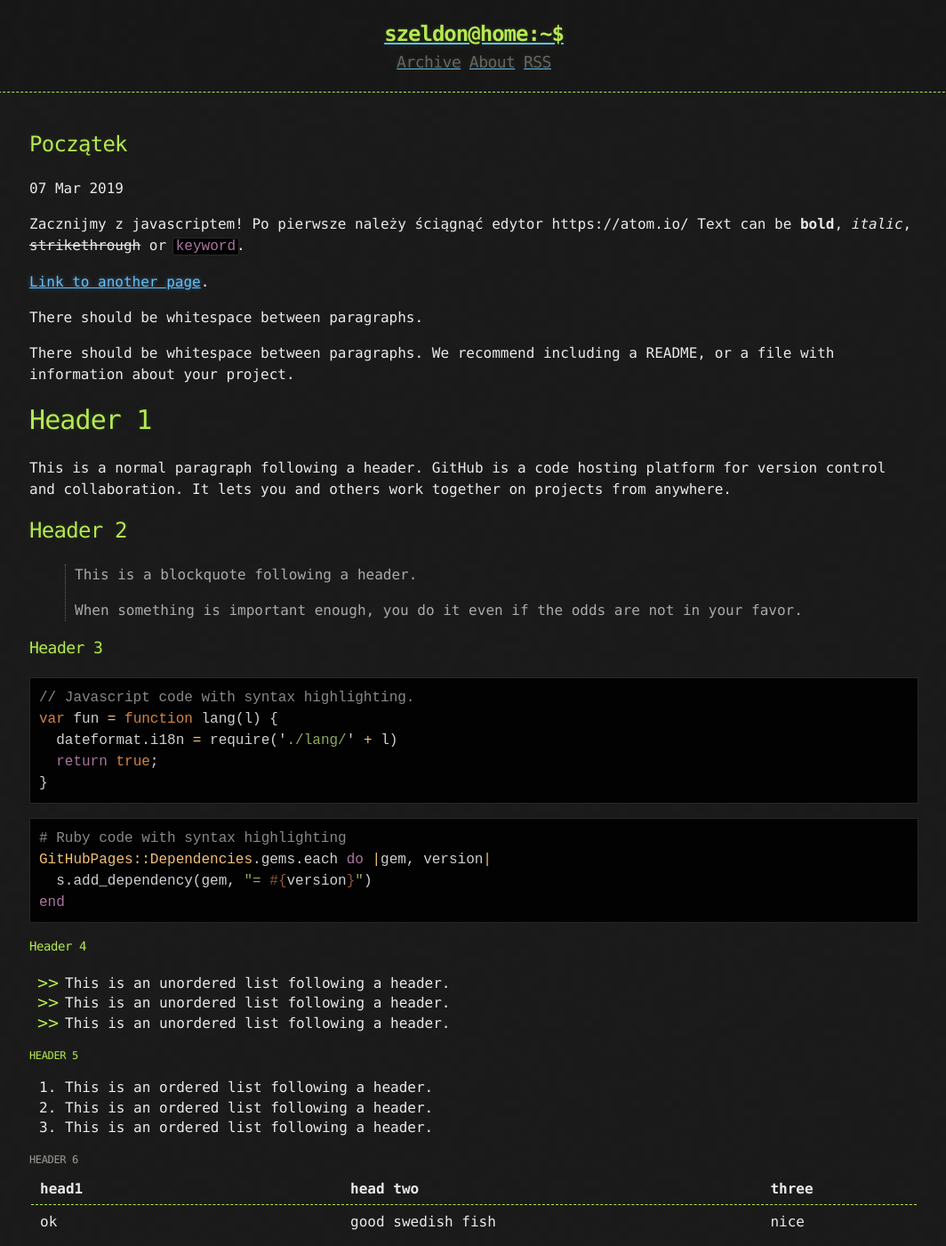
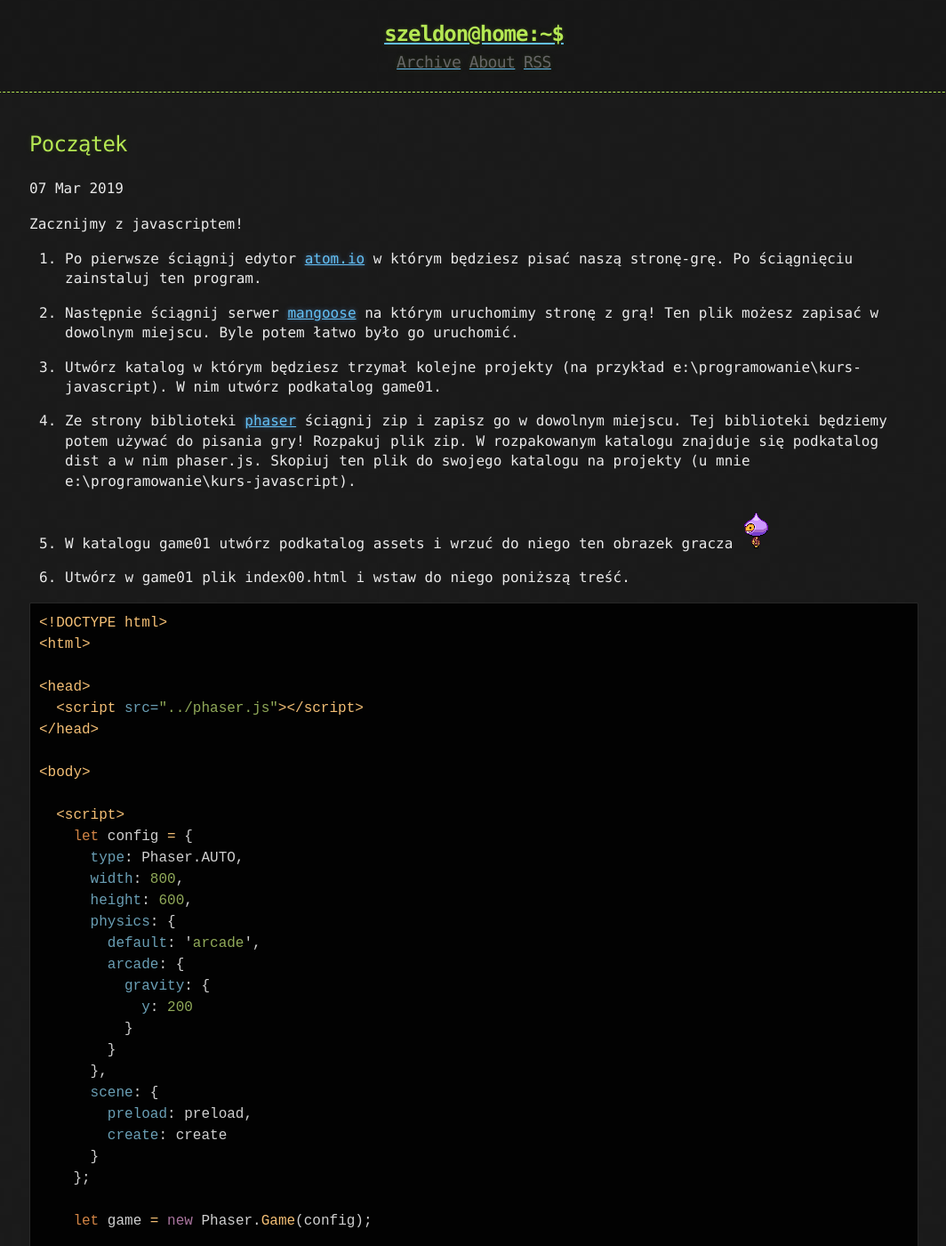
Before and after one commit to szeldon/szeldon.github.io, a Jekyll site: the page built from _posts/2019-03-07-poczatek.md, in a window 1280 px wide and 1400 px high. Shown: the whole window at 89% size, without its empty margins (107-1171 px from the left). Built offline with Jekyll 4.4.1, drawn with Linux system fonts in a browser that asks for light colours; some of the changed text lies outside the part shown.

Commit message:
Pierwszy post o tworzeniu środowiska phaser+mangoose+atom.

````diff
--- a/_posts/2019-03-07-poczatek.md
+++ b/_posts/2019-03-07-poczatek.md
@@ -3,122 +3,77 @@ title: Początek
 published: true
 ---
 
-Zacznijmy z javascriptem! Po pierwsze należy ściągnąć edytor https://atom.io/ Text can be **bold**, _italic_, ~~strikethrough~~ or `keyword`.
+Zacznijmy z javascriptem!
 
-[Link to another page](another-page).
+1. Po pierwsze ściągnij edytor [atom.io](https://atom.io/) w którym będziesz pisać naszą stronę-grę. Po ściągnięciu zainstaluj ten program.
 
-There should be whitespace between paragraphs.
+1. Następnie ściągnij serwer [mangoose](https://cesanta.com/binary.html) na którym uruchomimy stronę z grą! Ten plik możesz zapisać w dowolnym miejscu. Byle potem łatwo było  go uruchomić.
 
-There should be whitespace between paragraphs. We recommend including a README, or a file with information about your project.
+1. Utwórz katalog w którym będziesz trzymał kolejne projekty (na przykład e:\programowanie\kurs-javascript). W nim utwórz podkatalog game01.
 
-# [](#header-1)Header 1
+1. Ze strony biblioteki [phaser](https://github.com/photonstorm/phaser/archive/v3.16.2.zip) ściągnij zip i zapisz go w dowolnym miejscu. Tej biblioteki będziemy potem używać do pisania gry! Rozpakuj plik zip. W rozpakowanym katalogu znajduje się podkatalog dist a w nim phaser.js. Skopiuj ten plik do swojego katalogu na projekty (u mnie e:\programowanie\kurs-javascript).
 
-This is a normal paragraph following a header. GitHub is a code hosting platform for version control and collaboration. It lets you and others work together on projects from anywhere.
+1. W katalogu game01 utwórz podkatalog assets i wrzuć do niego ten obrazek gracza
+![](/assets/kurs-js/game01/player-simple.png)
 
-## [](#header-2)Header 2
+1. Utwórz w game01 plik index00.html i wstaw do niego poniższą treść.
 
-> This is a blockquote following a header.
->
-> When something is important enough, you do it even if the odds are not in your favor.
+```html
+<!DOCTYPE html>
+<html>
 
-### [](#header-3)Header 3
+<head>
+  <script src="../phaser.js"></script>
+</head>
 
-```js
-// Javascript code with syntax highlighting.
-var fun = function lang(l) {
-  dateformat.i18n = require('./lang/' + l)
-  return true;
-}
+<body>
+
+  <script>
+    let config = {
+      type: Phaser.AUTO,
+      width: 800,
+      height: 600,
+      physics: {
+        default: 'arcade',
+        arcade: {
+          gravity: {
+            y: 200
+          }
+        }
+      },
+      scene: {
+        preload: preload,
+        create: create
+      }
+    };
+
+    let game = new Phaser.Game(config);
+
+    function preload() {
+
+      this.load.image('player', 'assets/player-simple.png');
+
+    }
+
+    function create() {
+
+      let player = this.physics.add.image(400, 100, 'player');
+      player.setVelocity(100, 200);
+      player.setBounce(1, 1);
+      player.setCollideWorldBounds(true);
+
+
+    }
+  </script>
+
+</body>
+
+</html>
+
 ```
 
-```ruby
-# Ruby code with syntax highlighting
-GitHubPages::Dependencies.gems.each do |gem, version|
-  s.add_dependency(gem, "= #{version}")
-end
-```
-
-#### [](#header-4)Header 4
-
-*   This is an unordered list following a header.
-*   This is an unordered list following a header.
-*   This is an unordered list following a header.
-
-##### [](#header-5)Header 5
-
-1.  This is an ordered list following a header.
-2.  This is an ordered list following a header.
-3.  This is an ordered list following a header.
-
-###### [](#header-6)Header 6
-
-| head1        | head two          | three |
-|:-------------|:------------------|:------|
-| ok           | good swedish fish | nice  |
-| out of stock | good and plenty   | nice  |
-| ok           | good `oreos`      | hmm   |
-| ok           | good `zoute` drop | yumm  |
-
-### There's a horizontal rule below this.
-
-* * *
-
-### Here is an unordered list:
-
-*   Item foo
-*   Item bar
-*   Item baz
-*   Item zip
-
-### And an ordered list:
-
-1.  Item one
-1.  Item two
-1.  Item three
-1.  Item four
-
-### And a nested list:
-
-- level 1 item
-  - level 2 item
-  - level 2 item
-    - level 3 item
-    - level 3 item
-- level 1 item
-  - level 2 item
-  - level 2 item
-  - level 2 item
-- level 1 item
-  - level 2 item
-  - level 2 item
-- level 1 item
-
-### Small image
-
-![](https://assets-cdn.github.com/images/icons/emoji/octocat.png)
-
-### Large image
-
-![](https://guides.github.com/activities/hello-world/branching.png)
+1. Uruchom program mangoose. Na pasku zadań powinieneś widzieć jego ikonkę. Kliknij prawym przyciskiem i wybierz Advanced settings. Tam w document_root wybierz katalog swoich projektów (u mnie e:\programowanie\kurs-javascript). Możliwe, że będziesz musiał zamknąć mangoose klikając jeszcze raz prawym przyciskiem na ikonie w pasku zadań i wybierając Exit. Uruchom mangoose raz jeszcze. Powinna otworzyć się strona wyświetlająca katalog game01. Możesz do niego wejść i potem do index00.html i zobaczyć początki gry:)
 
 
-### Definition lists can be used with HTML syntax.
 
-<dl>
-<dt>Name</dt>
-<dd>Godzilla</dd>
-<dt>Born</dt>
-<dd>1952</dd>
-<dt>Birthplace</dt>
-<dd>Japan</dd>
-<dt>Color</dt>
-<dd>Green</dd>
-</dl>
-
-```
-Long, single-line code blocks should not wrap. They should horizontally scroll if they are too long. This line should be long enough to demonstrate this.
-```
-
-```
-The final element.
-```
+Na dziś to tyle.
````
Also changed, not shown: assets/kurs-js/game01/player-simple.png (added), 5 other files.
